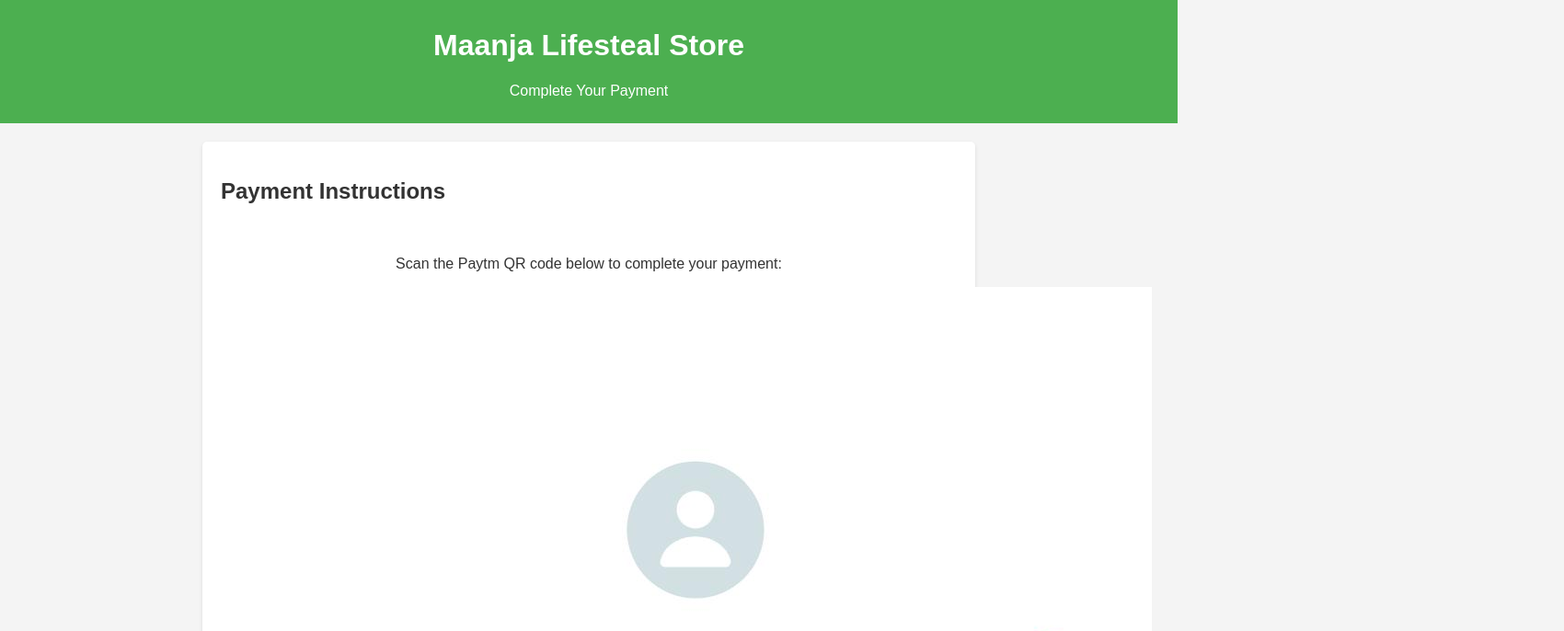
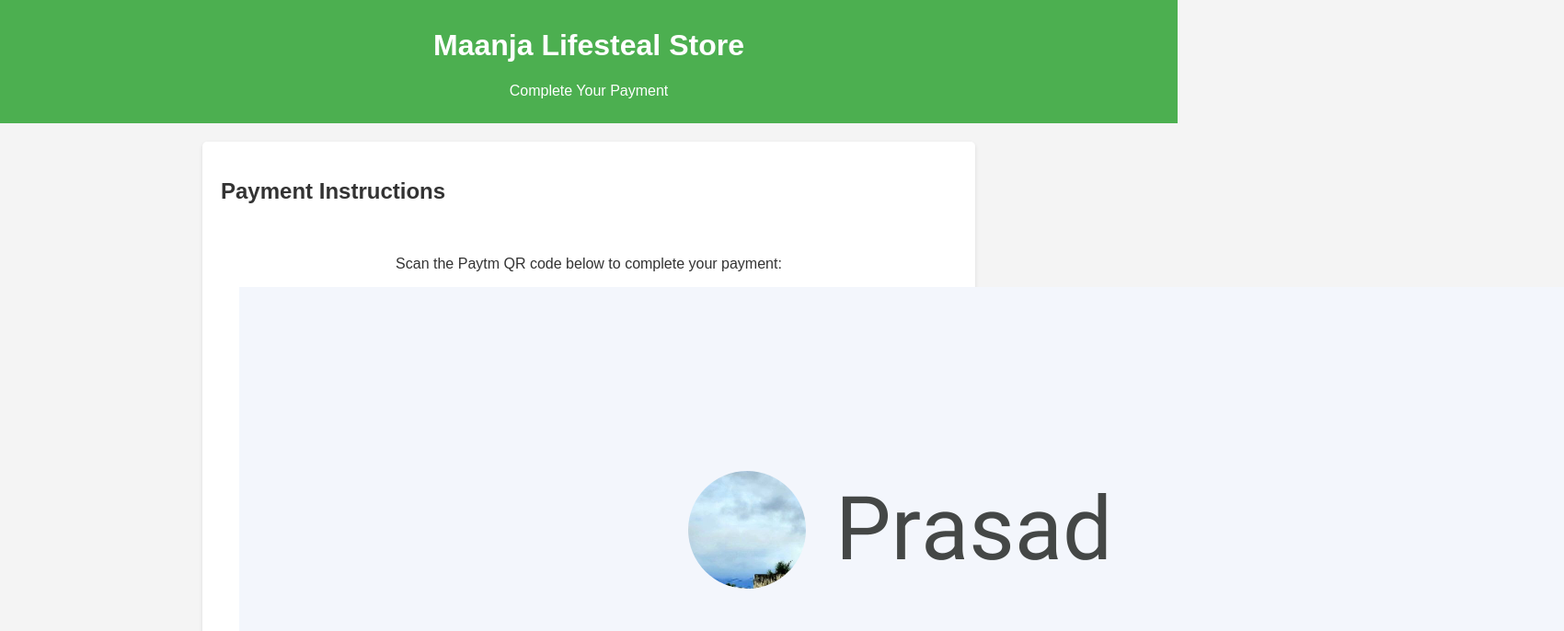
Before and after one commit to ZestFlex390/maanja_store, a plain HTML site: page payment.html in a window 1280 px wide. Shown: the top 686 px of the page at 92% size, 1700 px wide, since content can reach past the window. Drawn offline with Linux system fonts and the light colour scheme.

Commit message:
Update payment.html

```diff
--- a/payment.html
+++ b/payment.html
@@ -54,7 +54,7 @@
         <h2>Payment Instructions</h2>
         <div class="payment-info">
             <p>Scan the Paytm QR code below to complete your payment:</p>
-            <img src="https://github.com/ZestFlex390/maanja_store/blob/58ed9948ef2949b12dca15e5a76c1a53a8529db1/paytm_qr.png?raw=true" alt="Paytm QR Code">
+            <img src="https://github.com/ZestFlex390/maanja_store/blob/c3c662b9793c06caefafccd678cec51b3bd470c8/payment.png" alt="QR Code">
             <p>After completing the payment, please create a ticket in our Discord server:</p>
             <p><a href="https://dsc.gg/topwantsgaming" target="_blank">Create Ticket in Discord</a></p>
         </div>
```
